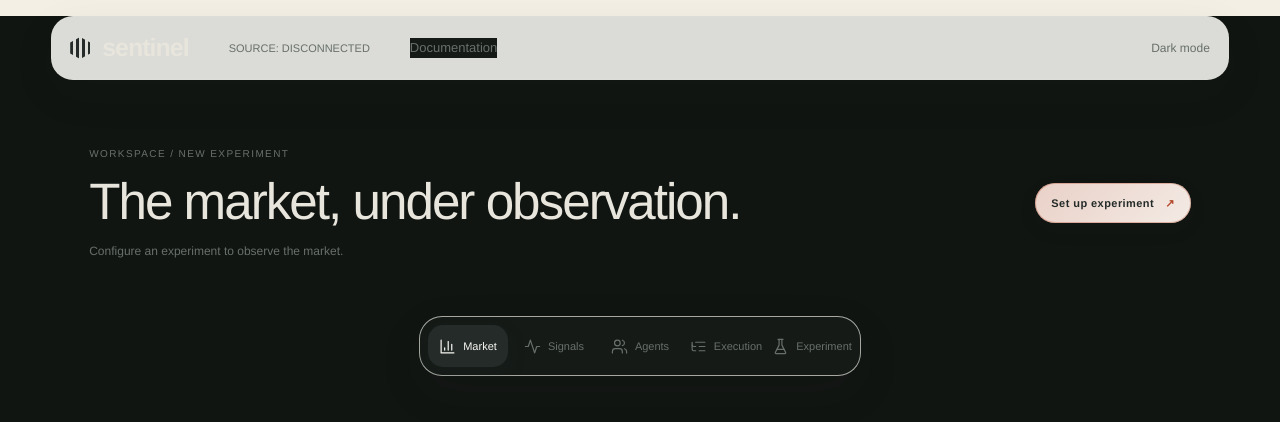
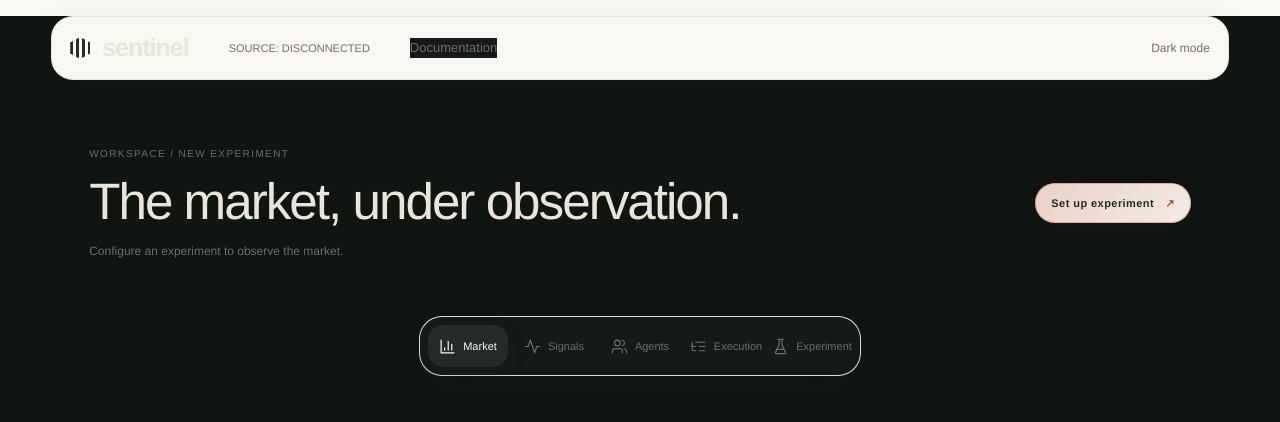
Before and after one commit to macayu17/SENTINEL, a Next.js app in the folder frontend/: page /dashboard in a window 1280 px wide. Shown: the top 422 px of the page. Built offline with nearby package versions, Linux system fonts and the light colour scheme; no server answers.

Commit message:
Fix dashboard theme surfaces

```diff
--- a/frontend/app/layout.tsx
+++ b/frontend/app/layout.tsx
@@ -1,6 +1,5 @@
 import type { Metadata } from 'next';
 import './globals.css';
-import './theme-overrides.css';
 import './public-theme.css';
 
 export const metadata: Metadata = {
@@ -17,6 +16,7 @@ export default function RootLayout({
   return (
     <html lang="en">
       <head>
+        <script dangerouslySetInnerHTML={{ __html: `try { const theme = localStorage.getItem('sentinel-theme') === 'dark' ? 'dark' : 'light'; document.documentElement.classList.toggle('theme-dark', theme === 'dark'); document.documentElement.classList.toggle('theme-light', theme === 'light'); } catch {}` }} />
         <link rel="preconnect" href="https://fonts.googleapis.com" />
         <link rel="preconnect" href="https://fonts.gstatic.com" crossOrigin="" />
       </head>
--- a/frontend/app/public-theme.css
+++ b/frontend/app/public-theme.css
@@ -3,11 +3,11 @@
 @tailwind utilities;
 
 :root,html.theme-light {
-  --paper:#f8f7f3; --ink:#242b29; --muted:#68706b; --rule:#dedfd7; --accent:#b4492b; --green:#416d58; --soft:#eeefe8;
-  --border-primary:var(--rule); --text-muted:var(--muted); --font-ui:"Aptos","Segoe UI Variable","Helvetica Neue",sans-serif;
+  --paper:#f8f7f3; --ink:#242b29; --muted:#68706b; --rule:#dedfd7; --accent:#b4492b; --green:#416d58; --soft:var(--paper);
+  --border-primary:var(--rule); --text-muted:var(--muted); --font-ui:"Aptos","Segoe UI Variable","Helvetica Neue",sans-serif; color-scheme:light;
 }
-html.theme-dark { --paper:#191b19; --ink:#ece9e1; --muted:#a6a7a0; --rule:#393d38; --accent:#dda27f; --green:#91b49b; --soft:#222521; color-scheme:dark; }
-*{box-sizing:border-box}html{scroll-behavior:smooth;scroll-padding-top:24px}body{margin:0;background:var(--paper);color:var(--ink);font-family:var(--font-ui);font-size:14px;-webkit-font-smoothing:antialiased}
+html.theme-dark { --paper:#191b19; --ink:#ece9e1; --muted:#a6a7a0; --rule:#393d38; --accent:#dda27f; --green:#91b49b; --soft:var(--paper); color-scheme:dark; }
+*{box-sizing:border-box}html{background:var(--paper);scroll-behavior:smooth;scroll-padding-top:24px}body{margin:0;background:var(--paper);color:var(--ink);font-family:var(--font-ui);font-size:14px;-webkit-font-smoothing:antialiased}
 button,input,select{font:inherit}button,a,input,select,summary{touch-action:manipulation}button:disabled{cursor:not-allowed;opacity:.45}button,a{transition:color .18s,background-color .18s}button{cursor:pointer}
 button:focus-visible,a:focus-visible,input:focus-visible,select:focus-visible,summary:focus-visible,svg:focus-visible{outline:2px solid var(--accent);outline-offset:4px}
 [hidden]{display:none!important}.research-shell{max-width:1512px;margin:auto;padding:0 4%}.site-nav{height:86px;display:flex;align-items:center;gap:40px;border-bottom:1px solid var(--rule)}
@@ -70,7 +70,7 @@ button:focus-visible,a:focus-visible,input:focus-visible,select:focus-visible,su
 .dashboard-shell .terminal-panel>.p-2,.dashboard-shell .terminal-panel>.p-3{padding-left:0;padding-right:0}
 
 /* Local adaptations of the referenced ripple, floating dock, and layered controls. */
-.site-nav{height:64px;margin-top:16px;padding:0 18px;border:1px solid color-mix(in srgb,var(--rule) 72%,transparent);border-radius:22px;background:color-mix(in srgb,var(--paper) 88%,transparent);box-shadow:0 14px 45px color-mix(in srgb,var(--ink) 7%,transparent);backdrop-filter:blur(18px)}
+.site-nav{height:64px;margin-top:16px;padding:0 18px;border:1px solid color-mix(in srgb,var(--rule) 72%,transparent);border-radius:22px;background:var(--paper);box-shadow:0 14px 45px color-mix(in srgb,var(--ink) 7%,transparent)}
 .primary-button,.command-button,.report-link{--button-tint:var(--accent);isolation:isolate;display:inline-flex;align-items:center;justify-content:center;gap:8px;min-height:40px;padding:9px 16px;border:0;border-radius:999px;background:linear-gradient(135deg,color-mix(in srgb,var(--button-tint) 22%,var(--paper)),color-mix(in srgb,var(--button-tint) 7%,var(--paper)));box-shadow:inset 0 0 0 1px color-mix(in srgb,var(--button-tint) 34%,transparent),0 7px 20px color-mix(in srgb,var(--ink) 7%,transparent);color:var(--ink);font-size:11px;font-weight:600;letter-spacing:.04em;text-decoration:none;transition:transform .24s cubic-bezier(.2,.8,.2,1),box-shadow .24s ease,background .24s ease,color .24s ease}
 .primary-button::after{content:'↗';margin-left:3px;color:var(--button-tint);transition:transform .24s ease}.primary-button:hover::after{transform:translate(2px,-2px)}
 .primary-button:hover,.command-button:hover,.report-link:hover{background:linear-gradient(135deg,color-mix(in srgb,var(--button-tint) 82%,var(--ink)),var(--button-tint));box-shadow:0 10px 28px color-mix(in srgb,var(--button-tint) 20%,transparent);color:var(--paper);transform:translateY(-2px)}
@@ -82,14 +82,14 @@ button:focus-visible,a:focus-visible,input:focus-visible,select:focus-visible,su
 @keyframes ripple-cell{0%,100%{background:transparent;transform:scale(1)}45%{background:color-mix(in srgb,var(--accent) 24%,transparent);transform:scale(.86)}}
 .workspace-heading{position:relative;isolation:isolate;min-height:190px;margin:28px 0 18px;padding:34px 38px;overflow:hidden;border-radius:0;background:transparent}.workspace-heading-copy,.workspace-heading>.primary-button{position:relative;z-index:1}.workspace-heading h1{font-size:clamp(32px,4vw,52px);letter-spacing:-2px}.dashboard-shell .workspace-ripple{display:none}
 .workspace-mode{position:relative;width:max-content;gap:3px;margin:18px auto 12px;padding:4px;border-radius:999px;background:var(--soft);box-shadow:inset 0 0 0 1px color-mix(in srgb,var(--rule) 72%,transparent)}.workspace-mode button{min-height:38px;padding:0 18px;border:0;border-radius:999px;background:transparent;color:var(--muted);transition:background .22s ease,color .22s ease,transform .22s ease}.workspace-mode button:hover{color:var(--ink)}.workspace-mode button[aria-pressed=true]{border:0;background:var(--ink);color:var(--paper);box-shadow:0 6px 18px color-mix(in srgb,var(--ink) 16%,transparent)}
-.workspace-dock{--dock-index:0;--dock-count:5;position:sticky;top:10px;z-index:25;display:flex;width:max-content;max-width:100%;margin:0 auto 18px;padding:6px;border-radius:23px;background:color-mix(in srgb,var(--paper) 82%,transparent);box-shadow:inset 0 0 0 1px color-mix(in srgb,var(--rule) 72%,transparent),0 16px 44px color-mix(in srgb,var(--ink) 10%,transparent);backdrop-filter:blur(20px);overflow:auto}
+.workspace-dock{--dock-index:0;--dock-count:5;position:sticky;top:10px;z-index:25;display:flex;width:max-content;max-width:100%;margin:0 auto 18px;padding:6px;border-radius:23px;background:var(--paper);box-shadow:inset 0 0 0 1px var(--rule),0 16px 44px color-mix(in srgb,var(--ink) 10%,transparent);overflow:auto}
 .workspace-dock-indicator{position:absolute;z-index:0;inset:3px;border-radius:15px;background:var(--ink);box-shadow:0 7px 18px color-mix(in srgb,var(--ink) 18%,transparent)}
 .workspace-dock a{position:relative;z-index:1;display:flex;width:86px;min-height:48px;flex:none;align-items:center;justify-content:center;gap:7px;border:0;border-radius:17px;color:var(--muted);font-size:11px;text-decoration:none;transform-origin:center bottom;transition:color .2s ease}.workspace-dock a:hover,.workspace-dock a:focus-visible{color:var(--ink)}.workspace-dock a.is-active{color:var(--paper)}.workspace-dock a.is-active:hover{color:var(--paper)}
 .workspace-dock a>svg,.workspace-dock-label{position:relative;z-index:1}
 .workspace-dock{scrollbar-width:none}.workspace-dock::-webkit-scrollbar{display:none}
-.widget-grid{display:grid;grid-template-columns:repeat(var(--widget-columns),minmax(0,1fr));grid-auto-rows:minmax(132px,auto);gap:14px}.widget-grid>article{min-width:0;min-height:132px;overflow:hidden;border:1px solid color-mix(in srgb,var(--rule) 76%,transparent);border-radius:22px;background:color-mix(in srgb,var(--soft) 58%,transparent);outline:none;transition:border-color .2s ease,box-shadow .2s ease}.widget-grid>article:hover,.widget-grid>article:focus-visible{border-color:color-mix(in srgb,var(--accent) 44%,var(--rule));box-shadow:0 12px 28px color-mix(in srgb,var(--ink) 8%,transparent)}.widget-grid>article[data-dragging=true]{opacity:.64;border-color:var(--accent);box-shadow:0 18px 38px color-mix(in srgb,var(--accent) 14%,transparent)}.widget-metric{display:flex;height:100%;flex-direction:column;justify-content:space-between;padding:20px 22px}.widget-metric>span{display:flex;align-items:center;gap:5px;color:var(--muted);font-size:10px;letter-spacing:.1em;text-transform:uppercase}.widget-metric strong{font-size:clamp(22px,3vw,34px);font-weight:400;letter-spacing:-1px}.widget-metric--positive strong{color:var(--green)}.widget-metric--negative strong{color:#d9574f}.widget-metric--warning strong{color:var(--accent)}.widget-grid-section .view-intro{margin-bottom:22px}
+.widget-grid{display:grid;grid-template-columns:repeat(var(--widget-columns),minmax(0,1fr));grid-auto-rows:minmax(132px,auto);gap:14px}.widget-grid>article{min-width:0;min-height:132px;overflow:hidden;border:1px solid var(--rule);border-radius:22px;background:var(--paper);outline:none;transition:border-color .2s ease,box-shadow .2s ease}.widget-grid>article:hover,.widget-grid>article:focus-visible{border-color:color-mix(in srgb,var(--accent) 44%,var(--rule));box-shadow:0 12px 28px color-mix(in srgb,var(--ink) 8%,transparent)}.widget-grid>article[data-dragging=true]{opacity:.64;border-color:var(--accent);box-shadow:0 18px 38px color-mix(in srgb,var(--accent) 14%,transparent)}.widget-metric{display:flex;height:100%;flex-direction:column;justify-content:space-between;padding:20px 22px}.widget-metric>span{display:flex;align-items:center;gap:5px;color:var(--muted);font-size:10px;letter-spacing:.1em;text-transform:uppercase}.widget-metric strong{font-size:clamp(22px,3vw,34px);font-weight:400;letter-spacing:-1px}.widget-metric--positive strong{color:var(--green)}.widget-metric--negative strong{color:#d9574f}.widget-metric--warning strong{color:var(--accent)}.widget-grid-section .view-intro{margin-bottom:22px}
 .market-chart,.market-reading,.depth-inspector,.agent-ledger,.signal-section,.dashboard-shell .terminal-panel{border-top:0}.chart-periods{padding:3px;border-radius:999px;background:var(--soft)}.chart-periods button{min-width:36px;min-height:36px;border:0;border-radius:50%;background:transparent;color:var(--muted)}.chart-periods button[aria-pressed=true]{border-radius:50%;background:var(--ink);color:var(--paper);box-shadow:0 5px 14px color-mix(in srgb,var(--ink) 18%,transparent)}
-.docs-layout{display:block;padding:24px 0 90px}.docs-layout>.workspace-dock{top:12px;margin-bottom:26px}.docs-article{max-width:1160px;margin:auto;counter-reset:chapter}.docs-hero{position:relative;isolation:isolate;min-height:430px;padding:56px clamp(26px,6vw,76px) 32px;overflow:hidden;border:0;border-radius:34px;background:color-mix(in srgb,var(--soft) 82%,transparent)}.docs-hero-copy{position:relative;z-index:1;max-width:700px}.docs-ripple{z-index:0}.docs-hero h1{max-width:680px;margin:18px 0 16px;font-size:clamp(48px,6vw,74px);line-height:.94;letter-spacing:-4px;text-wrap:balance}.docs-hero p{max-width:620px;margin-bottom:22px;font-size:15px;line-height:1.65}.docs-orientation{position:absolute;z-index:1;left:clamp(26px,6vw,76px);right:clamp(26px,6vw,76px);bottom:25px;display:grid;grid-template-columns:repeat(4,1fr);gap:18px;color:var(--muted);font-size:10px;letter-spacing:.08em;text-transform:uppercase}.docs-orientation b{margin-right:7px;color:var(--accent);font-weight:600}
+.docs-layout{display:block;padding:24px 0 90px}.docs-layout>.workspace-dock{top:12px;margin-bottom:26px}.docs-article{max-width:1160px;margin:auto;counter-reset:chapter}.docs-hero{position:relative;isolation:isolate;min-height:430px;padding:56px clamp(26px,6vw,76px) 32px;overflow:hidden;border:0;border-radius:34px;background:var(--paper)}.docs-hero-copy{position:relative;z-index:1;max-width:700px}.docs-ripple{z-index:0}.docs-hero h1{max-width:680px;margin:18px 0 16px;font-size:clamp(48px,6vw,74px);line-height:.94;letter-spacing:-4px;text-wrap:balance}.docs-hero p{max-width:620px;margin-bottom:22px;font-size:15px;line-height:1.65}.docs-orientation{position:absolute;z-index:1;left:clamp(26px,6vw,76px);right:clamp(26px,6vw,76px);bottom:25px;display:grid;grid-template-columns:repeat(4,1fr);gap:18px;color:var(--muted);font-size:10px;letter-spacing:.08em;text-transform:uppercase}.docs-orientation b{margin-right:7px;color:var(--accent);font-weight:600}
 .docs-article>section{position:relative;max-width:900px;margin:0 auto;counter-increment:chapter;padding:64px 24px 34px 112px;border:0}.docs-article>section::before{content:'0' counter(chapter);position:absolute;left:24px;top:58px;color:color-mix(in srgb,var(--accent) 62%,var(--muted));font-size:34px;font-weight:400;font-variant-numeric:tabular-nums}.docs-article h2{margin:0 0 22px;font-size:clamp(27px,3vw,38px);letter-spacing:-1.2px}.docs-article p{font-size:15px;line-height:1.72}.docs-steps{grid-template-columns:repeat(2,1fr);gap:28px 44px}.docs-steps li{min-height:0;padding:0;border:0}.docs-steps li::before{display:inline-grid;place-items:center;width:32px;height:32px;margin-bottom:14px;border-radius:50%;background:var(--soft);font-size:11px}.docs-mode-grid{gap:64px}.docs-mode-grid>div{position:relative;border:0;padding:0 0 0 20px}.docs-mode-grid>div::before{content:'';position:absolute;left:0;top:7px;width:7px;height:7px;border-radius:50%;background:var(--accent)}.docs-callout{border:0;border-radius:22px;background:var(--soft);padding:22px 26px}.docs-glossary{gap:20px 48px}.docs-glossary div{position:relative;border:0;padding:0 0 0 16px}.docs-glossary div::before{content:'';position:absolute;left:0;top:7px;width:5px;height:5px;border-radius:50%;background:var(--green)}
 @media(min-width:1400px){.overview-grid{grid-template-columns:minmax(0,1fr) 280px;gap:65px}}
 @media(max-width:1000px){.overview-grid{grid-template-columns:minmax(0,1fr) 220px;gap:25px}.overview-lower{gap:25px}.depth-level{grid-template-columns:1fr auto}.depth-glyphs{grid-column:1/-1;grid-row:2;font-size:9px}.depth-level{padding:8px 0}.overview-metrics strong{font-size:17px}.price-quote strong{font-size:30px}}
```
